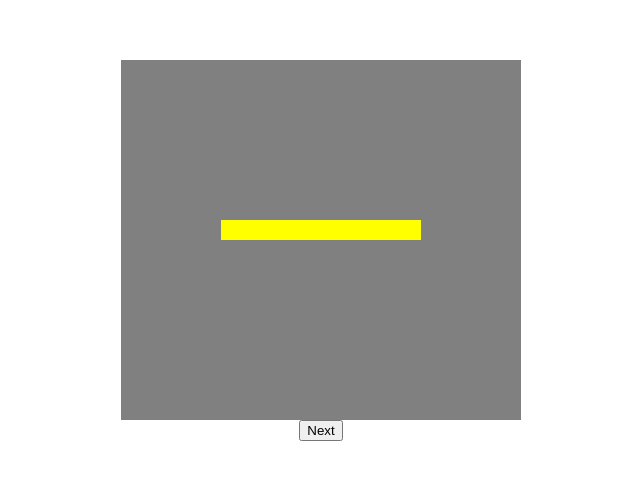
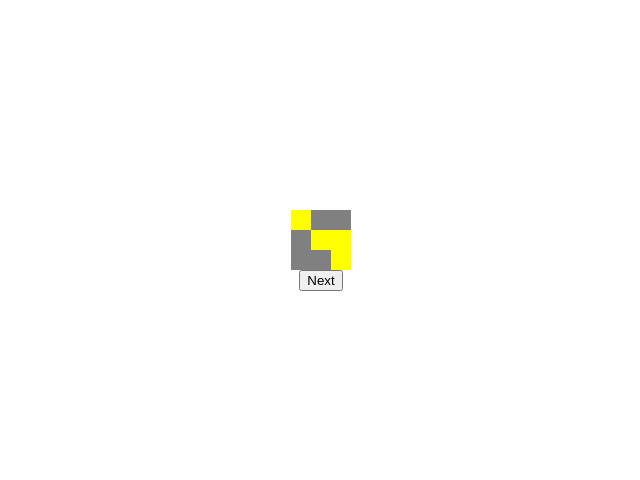
Before and after one commit to mrslwiseman/fcc-game-of-life, a website: page app/index.html in a window 1280 px wide. Shown: the part 158-638 px from the top of the page, without its empty margins (327-967 px from the left). Drawn offline with Linux system fonts and the light colour scheme.

Commit message:
convert to canvas

```diff
--- a/app/index.html
+++ b/app/index.html
@@ -1,31 +1,29 @@
-<!doctype html>
-<html lang="en-US">
+<!DOCTYPE html>
+<html lang="en">
 
 <head>
     <meta charset="UTF-8">
-    <title>100 Days of SCSS</title>
-    <!-- https://100dayscss.com/ -->
-    <link rel='stylesheet' href='main.css'>
+    <meta name="viewport" content="width=device-width, initial-scale=1.0">
+    <meta http-equiv="X-UA-Compatible" content="ie=edge">
+    <link rel="stylesheet" href="main.css">
+    <title>Game of Life</title>
 </head>
 
 <body class="flex flex-center flex-column">
 
-<div class="gridContainer">
+    <!-- <div class="gridContainer">
 
-</div>
-<div class="controls">
+    </div> -->
+    <canvas class="canvas" width="60" height="60">
 
-    <button class="controls__next">
-        Next
-    </button>
-</div>
+    </canvas>
+    <div class="controls">
+
+        <button class="controls__next">
+            Next
+        </button>
+    </div>
 </body>
-<script type="text/javascript" src="main.js">
+<script type="text/javascript" src="main.js"></script>
 
-
-
-
-
-
-</script>
 </html>
--- a/app/main.js
+++ b/app/main.js
@@ -2,24 +2,9 @@ const game = (function(){
 "use strict";
 
     let grid = [
-        [0,0,0,0,0,0,0,0,0,0,0,0,0,0,0,0,0,0,0,0],
-        [0,0,0,0,0,0,0,0,0,0,0,0,0,0,0,0,0,0,0,0],
-        [0,0,0,0,0,0,0,0,0,0,0,0,0,0,0,0,0,0,0,0],
-        [0,0,0,0,0,0,0,0,0,0,0,0,0,0,0,0,0,0,0,0],
-        [0,0,0,0,0,0,0,0,0,0,0,0,0,0,0,0,0,0,0,0],
-        [0,0,0,0,0,0,0,0,0,0,0,0,0,0,0,0,0,0,0,0],
-        [0,0,0,0,0,0,0,0,0,0,0,0,0,0,0,0,0,0,0,0],
-        [0,0,0,0,0,0,0,0,0,0,0,0,0,0,0,0,0,0,0,0],
-        [0,0,0,0,0,1,1,1,1,1,1,1,1,1,1,0,0,0,0,0],
-        [0,0,0,0,0,0,0,0,0,0,0,0,0,0,0,0,0,0,0,0],
-        [0,0,0,0,0,0,0,0,0,0,0,0,0,0,0,0,0,0,0,0],
-        [0,0,0,0,0,0,0,0,0,0,0,0,0,0,0,0,0,0,0,0],
-        [0,0,0,0,0,0,0,0,0,0,0,0,0,0,0,0,0,0,0,0],
-        [0,0,0,0,0,0,0,0,0,0,0,0,0,0,0,0,0,0,0,0],
-        [0,0,0,0,0,0,0,0,0,0,0,0,0,0,0,0,0,0,0,0],
-        [0,0,0,0,0,0,0,0,0,0,0,0,0,0,0,0,0,0,0,0],
-        [0,0,0,0,0,0,0,0,0,0,0,0,0,0,0,0,0,0,0,0],
-        [0,0,0,0,0,0,0,0,0,0,0,0,0,0,0,0,0,0,0,0]
+        [1,0,0],
+        [0,1,1],
+        [0,0,1]
 
     ]
 
@@ -133,14 +118,20 @@ function init(){
 
     const renderGrid = () => {
         const gridContainer = document.querySelector('.gridContainer');
-        gridContainer.innerHTML = "";
+        // gridContainer.innerHTML = "";
         // ==> array
-        grid.forEach(row => {
-            row.forEach(cell => {
-                // insert an element
-                const alive = cell === 1 ? true : false;
-                const cellHTML = `<div ${alive ? "class=alive" : ''}></div>`
-                gridContainer.insertAdjacentHTML('beforeend', cellHTML)
+        const canvas = document.querySelector('canvas')
+        const ctx = canvas.getContext('2d');
+        const w = 20
+        const h = 20
+        ctx.clearRect(0,0,60,60) // clear canvas each render
+        grid.forEach((row, y) => {
+            row.forEach((cell, x) => {
+                ctx.beginPath()
+                ctx.rect(x*20,y*20,w,h)
+            ctx.fillStyle = cell == 1 ? 'yellow' : 'grey'
+            ctx.fill();
+            ctx.closePath()
             })
         })
         updateGrid();
--- a/package.json
+++ b/package.json
@@ -1,5 +1,5 @@
 {
-  "name": "Game of Life",
+  "name": "Game-of-Life",
   "version": "0.1.0",
   "description": "John Conways game of life",
   "main": "gulpfile.js",
```
